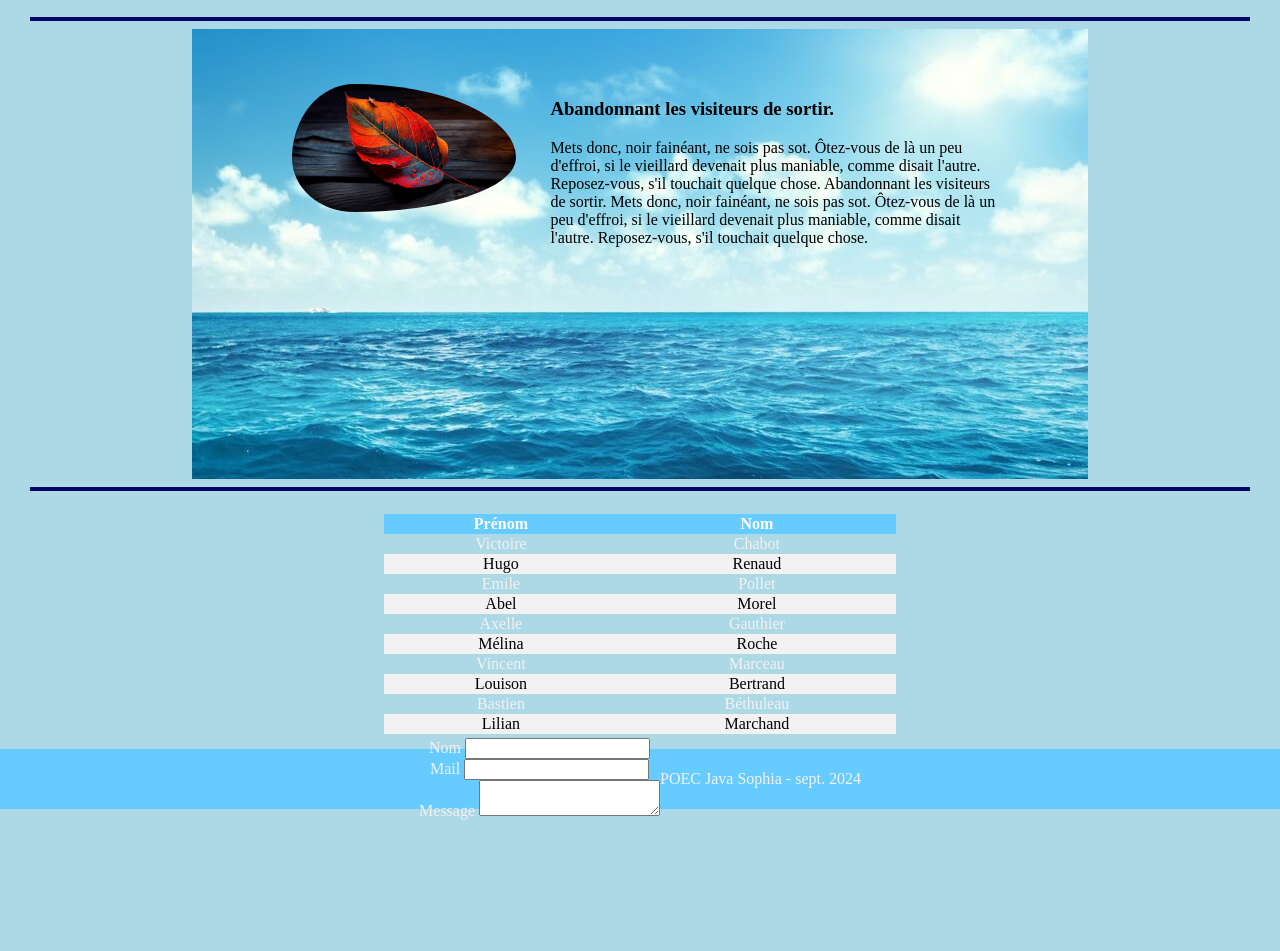
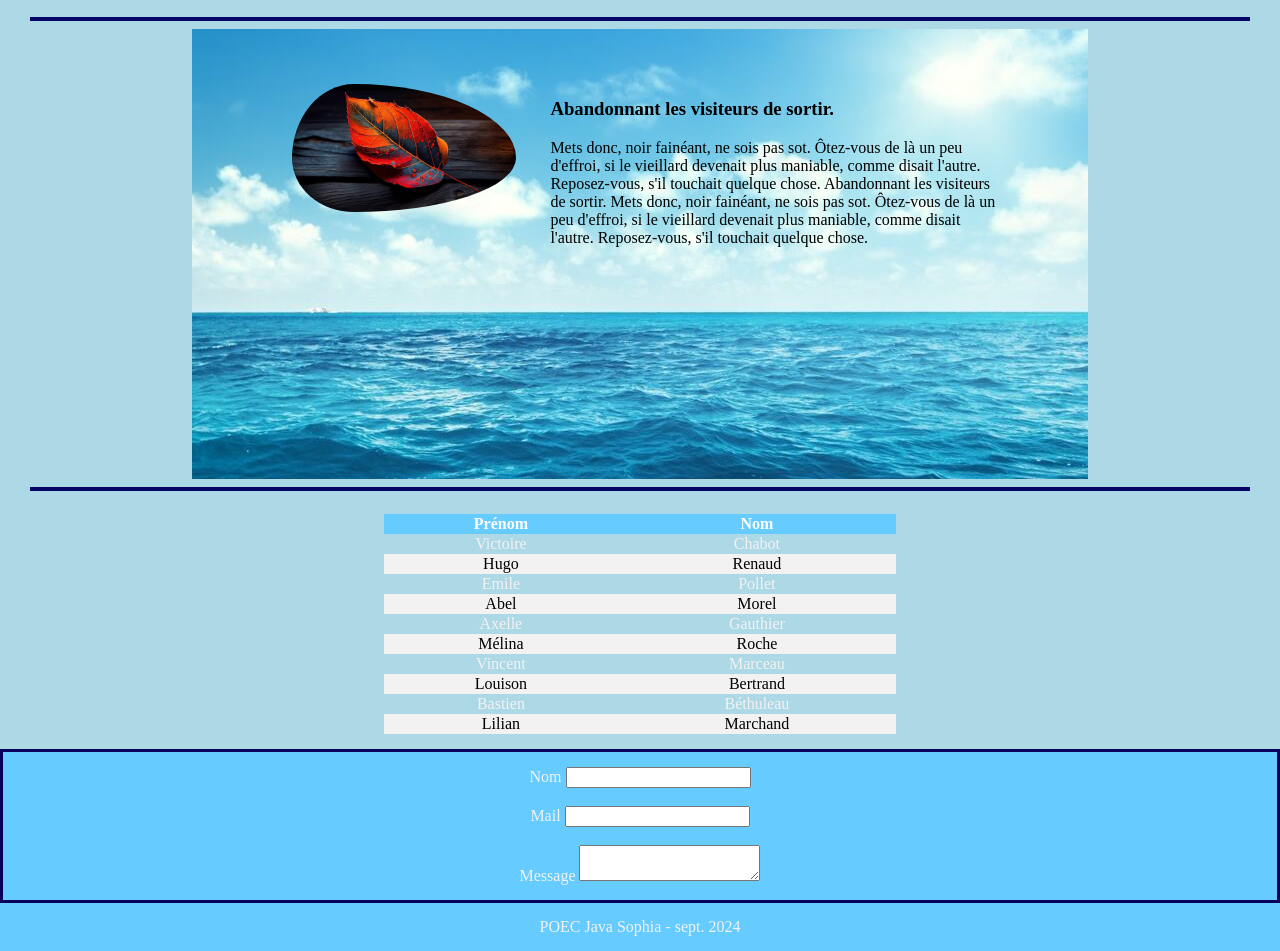
Before and after one commit to Chrismag06/SinglePage, a plain HTML site: page index.html in a window 1280 px wide. Shown: the part 125-1076 px from the top of the page. Before the commit the page ends 945 px from the top, so only its background shows below. Drawn offline with Linux system fonts and the light colour scheme.

Commit message:
Add footer style

```diff
--- /dev/null
+++ b/Css/footer.css
@@ -0,0 +1,26 @@
+div.POECJava{
+    padding: 15px 0px;
+}
+
+div.Contact{
+    padding: 15px 0px;
+    /* display: grid;
+    place-items: center; */
+    /* min-height: 100vh; */
+    border-style: solid;
+    border-color: rgb(7, 2, 91);
+  }
+
+#footer {
+    position: absolute;
+    /* bottom: 0; */
+    width: 100%;
+    /* height: 60px; */
+    background: #6cf;
+    text-align: center;
+    vertical-align: text-bottom;
+    color: #f2f2f2;
+    display:list-item;
+    /* border-style: solid;
+    border-color: rgb(7, 2, 91); */
+  }
--- a/Css/style.css
+++ b/Css/style.css
@@ -136,6 +136,8 @@
     border-color: rgb(7, 2, 91); */
   }
 
+
+
   hr.Central{
     border: 2px solid rgb(4, 4, 101);
     width: 95%;
@@ -149,16 +151,3 @@
     border-style: solid;
     border-color: rgb(7, 2, 91);
   } */
-
-  #footer {
-    position: absolute;
-    /* bottom: 0; */
-    width: 100%;
-    height: 60px;
-    background: #6cf;
-    text-align: center;
-    vertical-align: text-bottom;
-    color: #f2f2f2;
-    /* border-style: solid;
-    border-color: rgb(7, 2, 91); */
-  }
--- a/index.html
+++ b/index.html
@@ -6,6 +6,7 @@
     <meta name="viewport" content="width=device-width, initial-scale=1.0">
     <title>Test de Compétences HTML</title>
     <link rel="stylesheet" href="./Css/style.css">
+    <link rel="stylesheet" href="./Css/footer.css">
 </head>
 
 <body>
@@ -97,19 +98,19 @@
 
     <!-- Le pied de la page debut-->
     <footer id="footer" class="POECJava">
-        <div>
+        <div class="Contact">
             <form action="">
                 <label for="fname">Nom</label>
                 <input type="text"><br>
+                <br>
                 <label for="fname">Mail</label>
                 <input type="text"><br>
+                <br>
                 <label for="fname">Message</label>
                 <textarea name="" id=""></textarea>
-                <br>
             </form>
         </div>
-        <br>
-        <div>
+        <div class="POECJava">
             POEC Java Sophia - sept. 2024
         </div>
     </footer>
```
